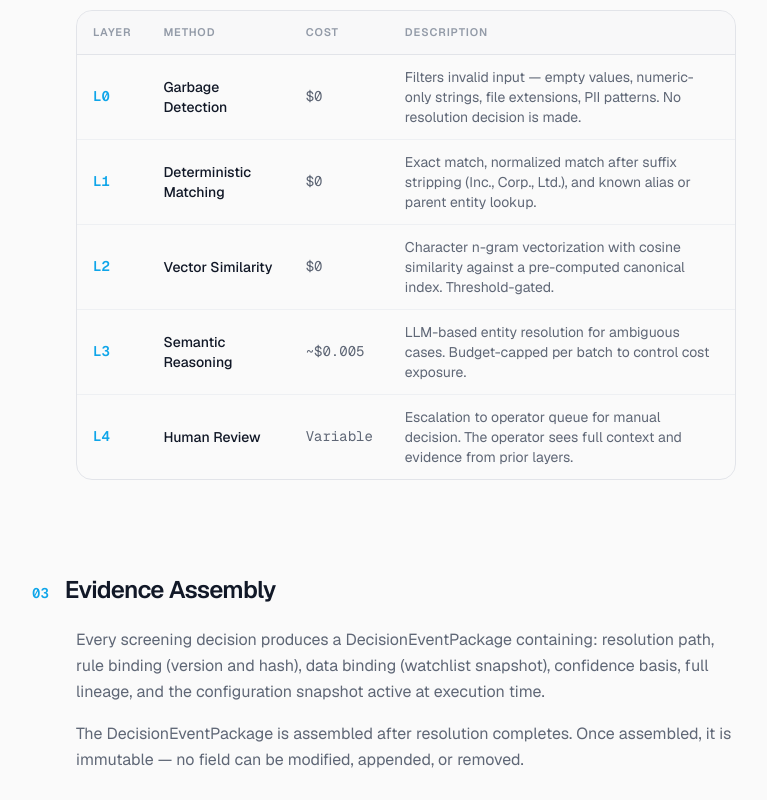
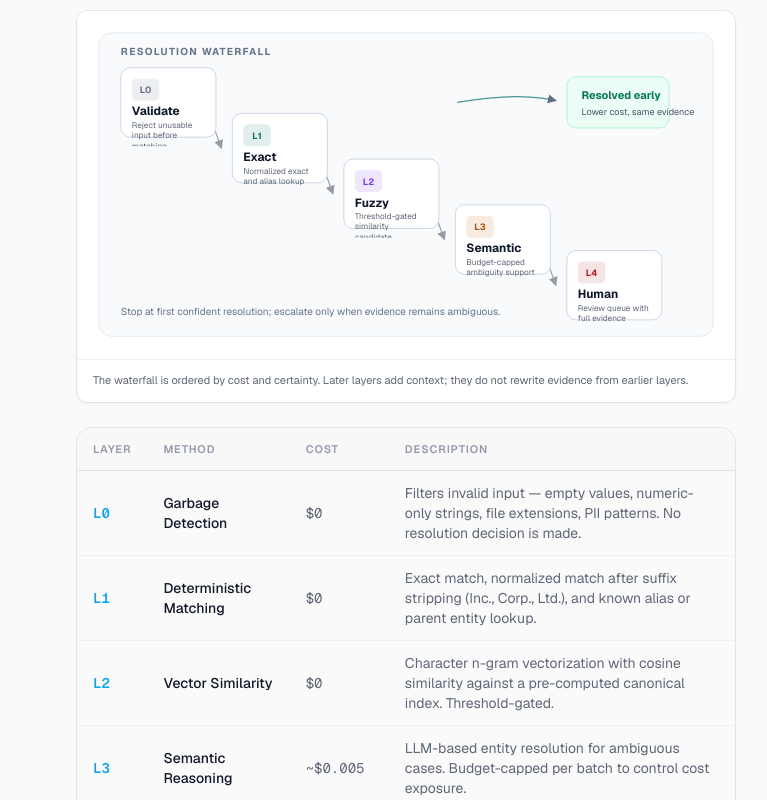
Before and after one commit to Alex2026-ai/ccai-marketing, a Next.js app: page /how-it-works in a window 1280 px wide. Shown: the part 1540-2340 px from the top of the page, without its empty margins (256-1023 px from the left). Built offline with nearby package versions, Linux system fonts and the light colour scheme.

Commit message:
Add resolution waterfall diagram
Add a reusable resolution waterfall SVG to the how-it-works page and mark the marketing proof asset complete.

```diff
--- a/src/app/how-it-works/page.tsx
+++ b/src/app/how-it-works/page.tsx
@@ -2,6 +2,7 @@ import type { Metadata } from "next"
 import { AnimateOnScroll } from "@/components/animate-on-scroll"
 import { ContinueReading } from "@/components/continue-reading"
 import { ExecutionVerificationFlow } from "@/components/marketing/execution-verification-flow"
+import { ResolutionWaterfallDiagram } from "@/components/marketing/resolution-waterfall-diagram"
 
 export const metadata: Metadata = {
   title: "How It Works — CoreCompliance AI",
@@ -97,7 +98,9 @@ export default function HowItWorksPage() {
             </div>
 
             {stage.showLayers && (
-              <div className="mt-10 ml-11 overflow-hidden rounded-2xl border border-border">
+              <div className="mt-10 ml-11 space-y-6">
+                <ResolutionWaterfallDiagram />
+                <div className="overflow-hidden rounded-2xl border border-border">
                   <table className="w-full text-left">
                     <thead>
                       <tr className="border-b border-border bg-surface-2/50">
@@ -119,6 +122,7 @@ export default function HowItWorksPage() {
                     </tbody>
                   </table>
                 </div>
+              </div>
             )}
           </AnimateOnScroll>
         ))}
--- /dev/null
+++ b/src/components/marketing/resolution-waterfall-diagram.tsx
@@ -0,0 +1,83 @@
+const waterfallLayers = [
+  { id: "L0", title: "Validate", detail: "Reject unusable input before matching", x: 48, y: 62, tone: "#64748b" },
+  { id: "L1", title: "Exact", detail: "Normalized exact and alias lookup", x: 170, y: 112, tone: "#0f766e" },
+  { id: "L2", title: "Fuzzy", detail: "Threshold-gated similarity candidate", x: 292, y: 162, tone: "#7c3aed" },
+  { id: "L3", title: "Semantic", detail: "Budget-capped ambiguity support", x: 414, y: 212, tone: "#b45309" },
+  { id: "L4", title: "Human", detail: "Review queue with full evidence", x: 536, y: 262, tone: "#b91c1c" },
+]
+
+export function ResolutionWaterfallDiagram() {
+  return (
+    <figure className="overflow-hidden rounded-xl border border-border bg-surface shadow-soft">
+      <svg
+        role="img"
+        aria-labelledby="resolution-waterfall-title resolution-waterfall-desc"
+        viewBox="0 0 720 380"
+        className="h-auto w-full"
+      >
+        <title id="resolution-waterfall-title">Resolution waterfall diagram</title>
+        <desc id="resolution-waterfall-desc">
+          The resolution waterfall moves from validation through exact matching, fuzzy matching,
+          semantic ambiguity support, and human review. Entities stop at the first confident result.
+        </desc>
+        <defs>
+          <marker id="waterfall-arrow" markerWidth="8" markerHeight="8" refX="7" refY="4" orient="auto">
+            <path d="M0,0 L8,4 L0,8 Z" fill="#334155" />
+          </marker>
+        </defs>
+
+        <rect width="720" height="380" fill="#ffffff" />
+        <rect x="24" y="24" width="672" height="332" rx="14" fill="#f8fafc" stroke="#e2e8f0" />
+        <text x="48" y="48" fill="#64748b" fontSize="11" fontWeight="700" letterSpacing="1.4">
+          RESOLUTION WATERFALL
+        </text>
+        <text x="48" y="333" fill="#64748b" fontSize="11">
+          Stop at first confident resolution; escalate only when evidence remains ambiguous.
+        </text>
+
+        {waterfallLayers.slice(0, -1).map((layer, index) => {
+          const next = waterfallLayers[index + 1]
+          return (
+            <path
+              key={`${layer.id}-${next.id}`}
+              d={`M ${layer.x + 92} ${layer.y + 38} L ${next.x - 12} ${next.y + 38}`}
+              fill="none"
+              stroke="#334155"
+              strokeWidth="1.25"
+              markerEnd="url(#waterfall-arrow)"
+              opacity="0.5"
+            />
+          )
+        })}
+
+        {waterfallLayers.map((layer) => (
+          <g key={layer.id}>
+            <rect x={layer.x} y={layer.y} width="104" height="76" rx="10" fill="#ffffff" stroke="#cbd5e1" />
+            <rect x={layer.x + 12} y={layer.y + 12} width="30" height="24" rx="5" fill={layer.tone} opacity="0.12" />
+            <text x={layer.x + 27} y={layer.y + 28} textAnchor="middle" fill={layer.tone} fontSize="10" fontWeight="700">
+              {layer.id}
+            </text>
+            <text x={layer.x + 12} y={layer.y + 52} fill="#0f172a" fontSize="13" fontWeight="700">
+              {layer.title}
+            </text>
+            <foreignObject x={layer.x + 12} y={layer.y + 58} width="80" height="28">
+              <p className="text-[9px] leading-tight text-muted">
+                {layer.detail}
+              </p>
+            </foreignObject>
+          </g>
+        ))}
+
+        <g>
+          <rect x="536" y="72" width="112" height="56" rx="10" fill="#ecfdf5" stroke="#a7f3d0" />
+          <text x="552" y="96" fill="#047857" fontSize="12" fontWeight="700">Resolved early</text>
+          <text x="552" y="114" fill="#475569" fontSize="10">Lower cost, same evidence</text>
+        </g>
+        <path d="M 416 100 C 468 92, 496 92, 524 98" fill="none" stroke="#0f766e" strokeWidth="1.25" markerEnd="url(#waterfall-arrow)" opacity="0.75" />
+      </svg>
+      <figcaption className="border-t border-border-light px-4 py-3 text-[11px] leading-relaxed text-muted">
+        The waterfall is ordered by cost and certainty. Later layers add context; they do not rewrite evidence from earlier layers.
+      </figcaption>
+    </figure>
+  )
+}
```
Also changed, not shown: 1 other file (tests, documents, lock files or other folders). Lines whose indentation alone changed are shown as unchanged.
